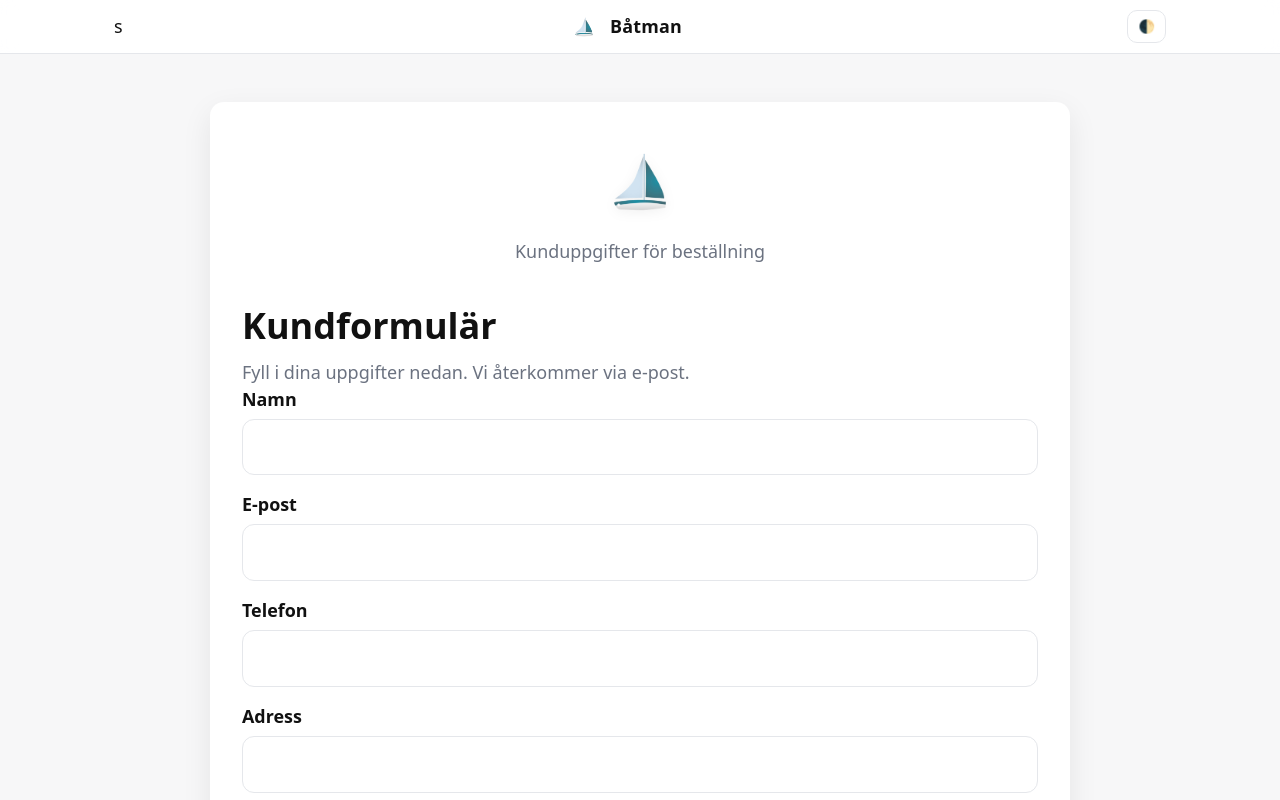
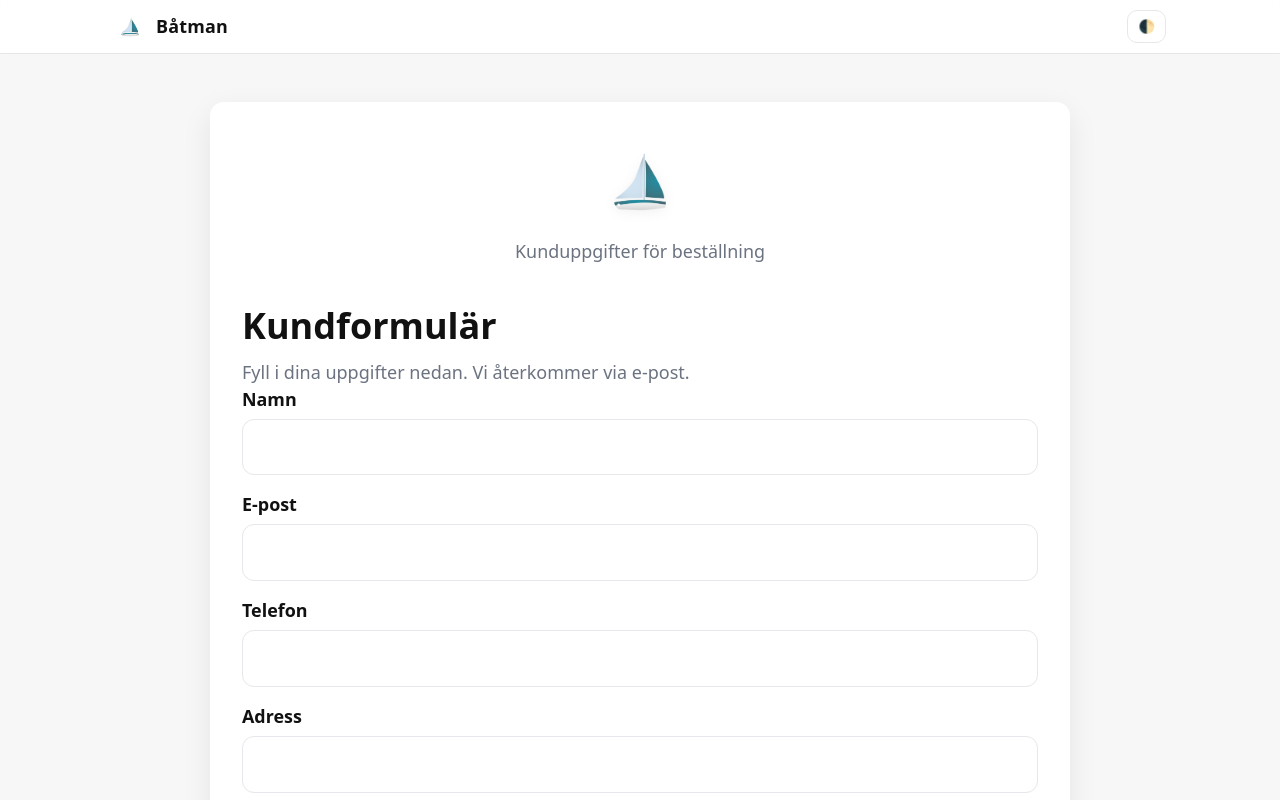
Before and after one commit to OQProjects/formtest, a plain HTML site: page index.html in a window 1280 px wide. Shown: the top 800 px of the page. Drawn offline with Linux system fonts and the light colour scheme.

```diff
--- a/index.html
+++ b/index.html
@@ -24,7 +24,7 @@
   <body>
     <!-- Site header -->
     <header class="site-header">
-      <div class="site-header__inner">s
+      <div class="site-header__inner">
         <a class="brand" href="/">
           <img src="/assets/logo.png" alt="Logo" class="brand__logo" />
           <span class="brand__name">Båtman</span>
```
